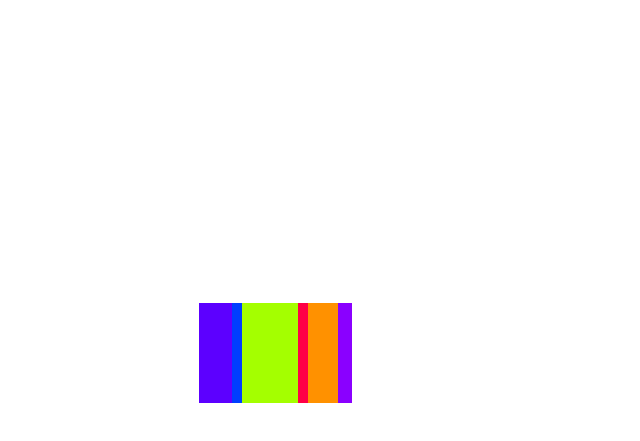
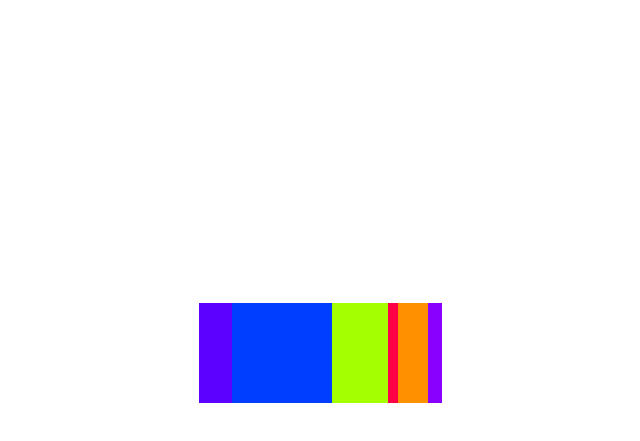
Before and after one commit to wentong/D3, a plain HTML site: page bar.html in a window 1280 px wide. Shown: the part 5-446 px from the top of the page, without its empty margins (209-849 px from the left). Drawn offline with Linux system fonts and the light colour scheme.

Commit message:
变个数据

```diff
--- a/bar.html
+++ b/bar.html
@@ -13,7 +13,7 @@
 });
 */
 
-var dataset=[33,10,56,10,30,14];
+var dataset=[54,100,56,10,30,14];
 var dataSum= new Array();
 dataSum[0]=33;
  var color = d3.scale.category20();
```
